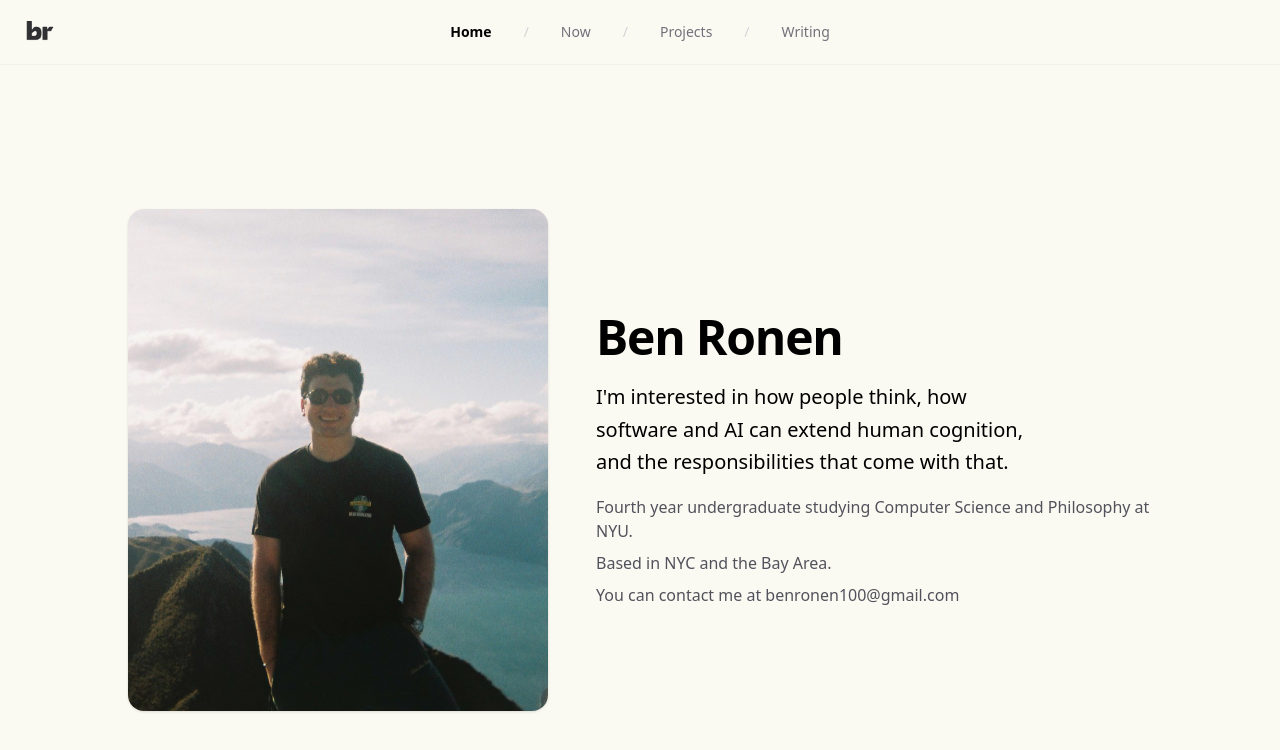
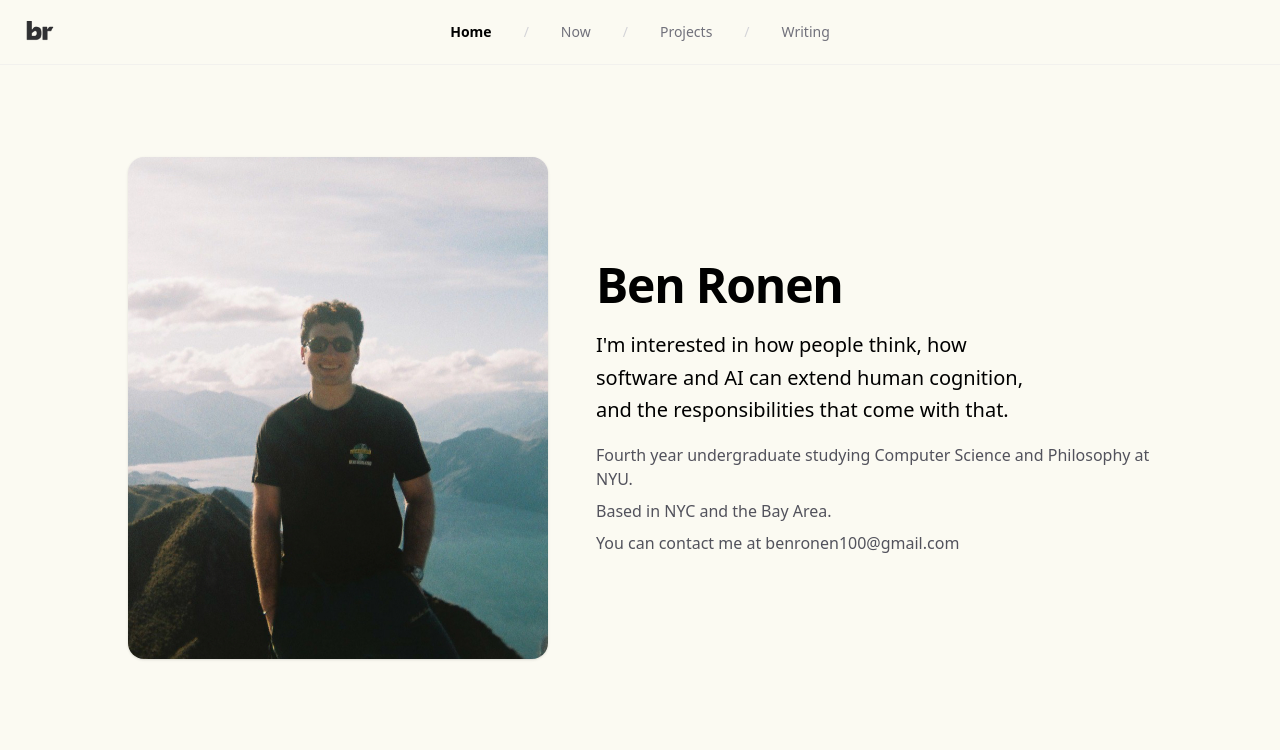
Before and after one commit to bensronen/my-website, a Next.js app: page / in a window 1280 px wide. Shown: the top 750 px of the page. Built offline with nearby package versions, Linux system fonts and the light colour scheme.

Commit message:
Fixed home page padding and new metadata preview image

```diff
--- a/src/app/layout.tsx
+++ b/src/app/layout.tsx
@@ -30,7 +30,7 @@ export const metadata: Metadata = {
     description: "Computer Science & Philosophy at NYU",
     images: [
       {
-        url: "/ben_logo.JPG",
+        url: "/ben_img_4_website.JPG",
         width: 1200,
         height: 630,
         alt: "Ben Ronen",
--- a/src/app/page.tsx
+++ b/src/app/page.tsx
@@ -2,7 +2,7 @@ import Link from "next/link";
 
 export default function Home() {
   return (
-    <main className="min-h-screen bg-[#FBFAF2] text-black px-6 pt-8 md:pt-0 pb-10 flex flex-col items-center justify-start md:justify-center gap-10 relative">
+    <main className="min-h-screen bg-[#FBFAF2] text-black px-6 pt-2 md:pt-0 md:-mt-12 md:pb-12 pb-10 flex flex-col items-center justify-start md:justify-center gap-10 relative">
 
 
       <section className="w-full max-w-5xl flex flex-col md:flex-row items-center gap-12">
```
